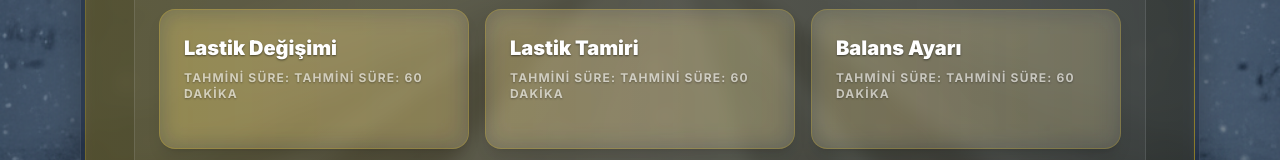
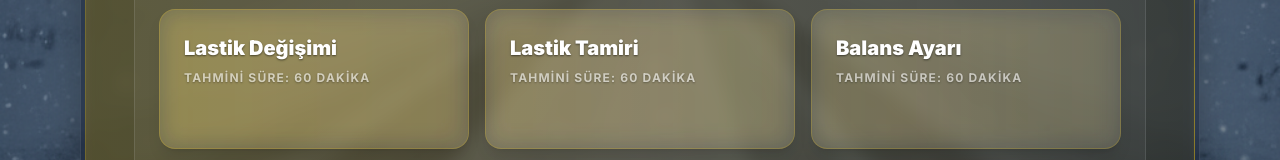
Before and after one commit to frt-ekc/otorandevusistemi, a Next.js app: page /randevu in a window 1280 px wide. Shown: the part 431-591 px from the top of the page. Built offline with nearby package versions, Linux system fonts and the light colour scheme; no server answers; the database is empty.

Commit message:
Fix duplicated 'Tahmini süre' label in Randevu stepper

```diff
--- a/src/components/RandevuStepper.tsx
+++ b/src/components/RandevuStepper.tsx
@@ -209,7 +209,7 @@ export default function RandevuStepper({
                     </p>
                     {service.duration ? (
                       <p className="mt-2 text-xs font-bold text-white uppercase tracking-widest opacity-60 group-hover:opacity-100 transition-opacity">
-                        TAHMİNİ SÜRE: {service.duration}
+                        {service.duration}
                       </p>
                     ) : null}
                   </div>
```
